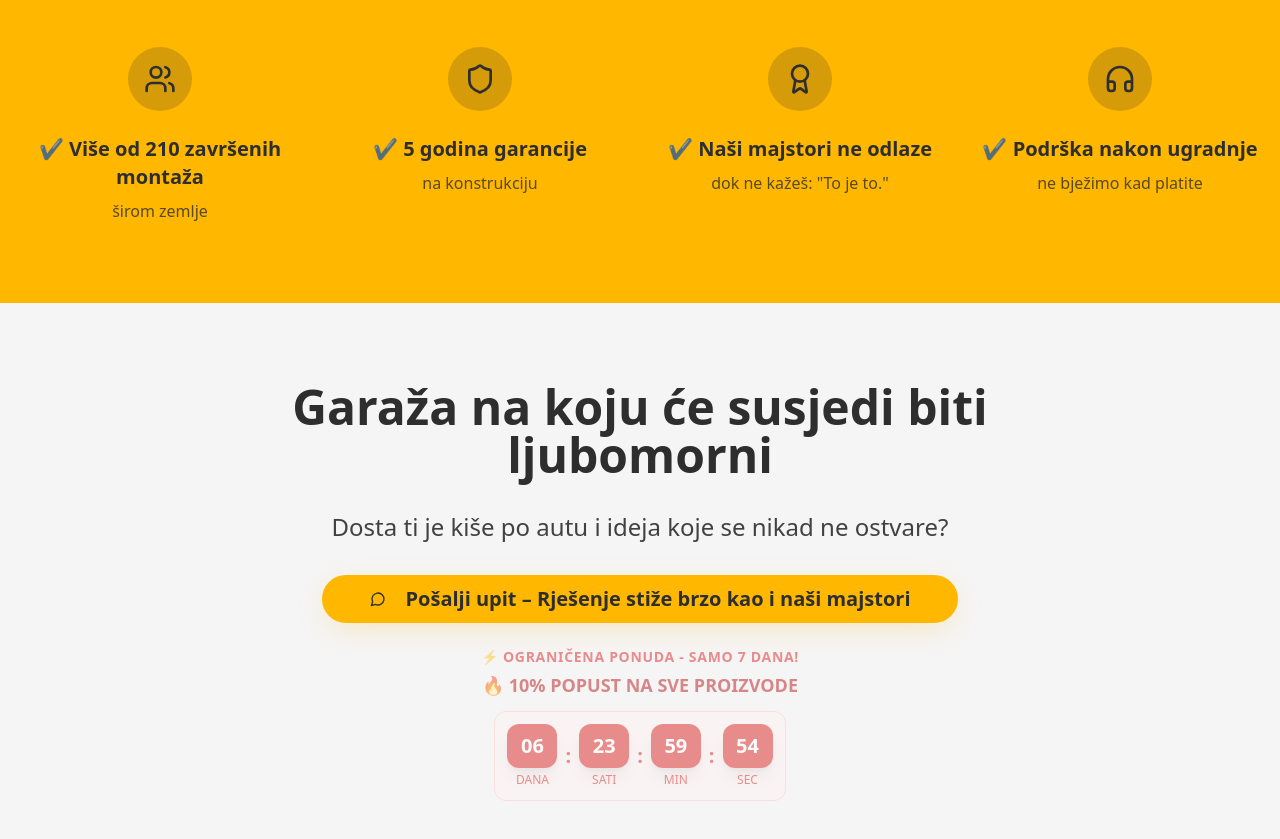
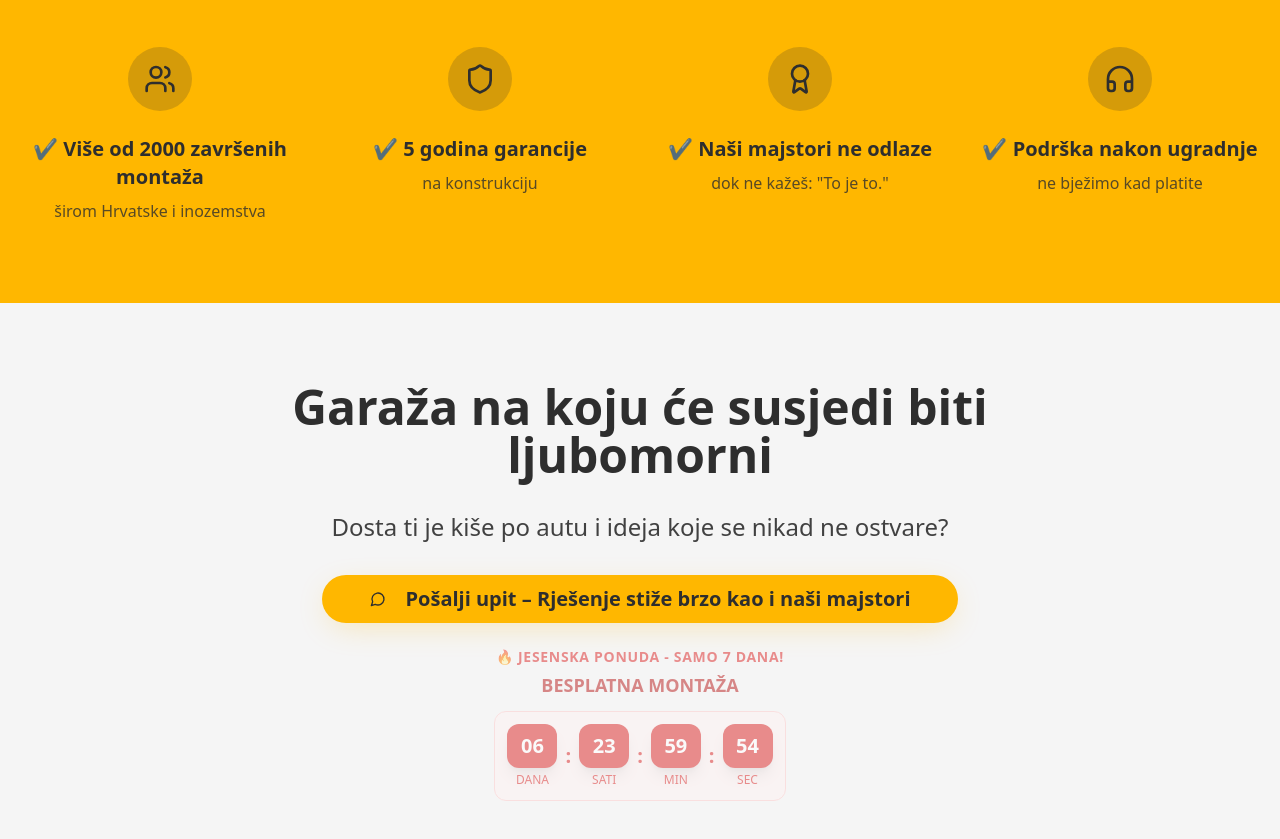
Before and after one commit to marko-h4cklabs/montazne-gradnje-hr, a React (Vite) app: page / in a window 1280 px wide. Shown: the part 4420-5259 px from the top of the page. Built offline with nearby package versions, Linux system fonts and the light colour scheme.

Commit message:
final change

```diff
--- a/src/components/FinalCTA.tsx
+++ b/src/components/FinalCTA.tsx
@@ -32,8 +32,8 @@ const FinalCTA = () => {
 
           <CountdownTimer
             initialDays={7}
-            urgentText="⚡ OGRANIČENA PONUDA - SAMO 7 DANA!"
-            discountText="🔥 10% POPUST NA SVE PROIZVODE"
+            urgentText="🔥 JESENSKA PONUDA - SAMO 7 DANA!"
+            discountText="BESPLATNA MONTAŽA"
             variant="light"
           />
         </div>
--- a/src/components/SocialProof.tsx
+++ b/src/components/SocialProof.tsx
@@ -4,8 +4,8 @@ const SocialProof = () => {
   const proofs = [
     {
       icon: <Users className="w-8 h-8" />,
-      title: "Više od 210 završenih montaža",
-      subtitle: "širom zemlje"
+      title: "Više od 2000 završenih montaža",
+      subtitle: "širom Hrvatske i inozemstva"
     },
     {
       icon: <Shield className="w-8 h-8" />,
```
